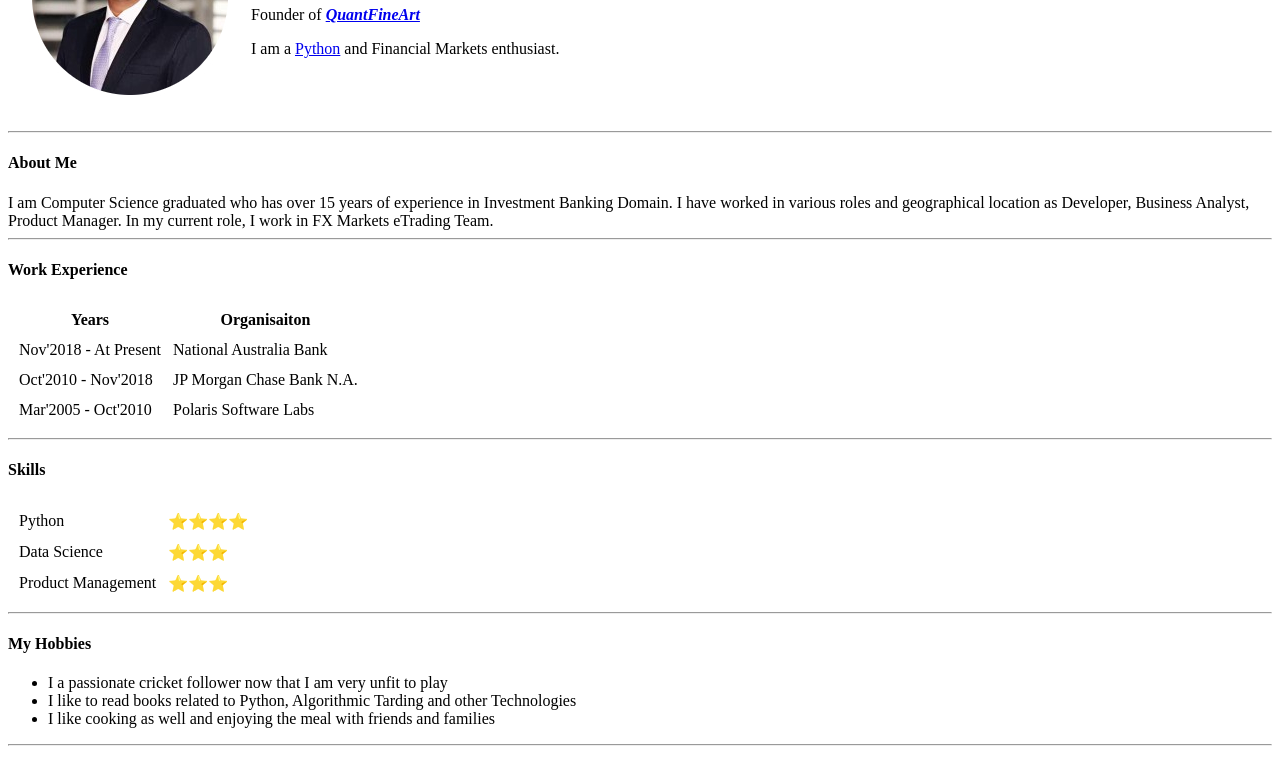
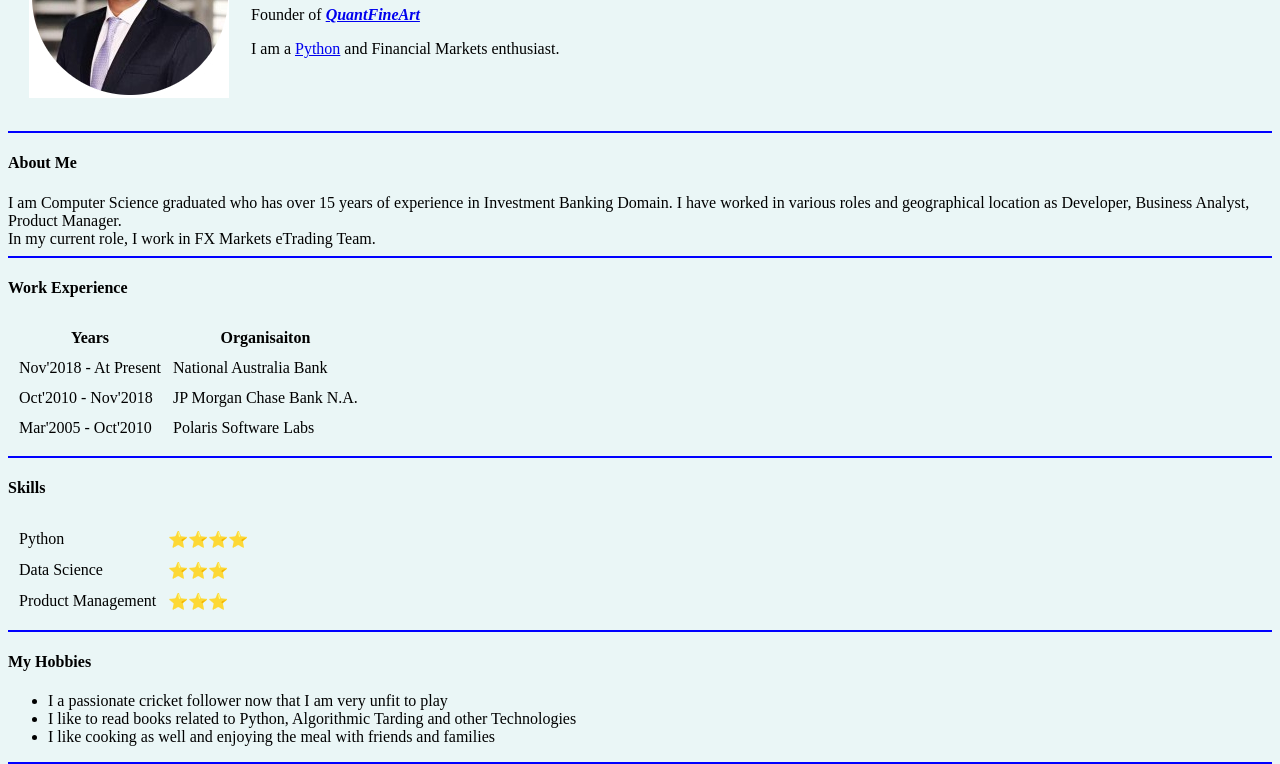
Before and after one commit to quantfineart/profile, a plain HTML site: page index.html in a window 1280 px wide. Shown: the part 131-895 px from the top of the page. Drawn offline with Linux system fonts and the light colour scheme.

Commit message:
adding some style

```diff
--- a/index.html
+++ b/index.html
@@ -4,6 +4,17 @@
     <meta charset="UTF-8">
     <meta content="width=device-width, initial-scale=1.0" name="viewport">
     <title>Kapil Shukla's Public Profile</title>
+    <style>
+        body {
+            background-color: #eaf6f6;
+        }
+        hr{
+            background-color:blue;
+            border-style: none;
+            height: 2px;
+
+        }
+    </style>
 </head>
 <body>
 
@@ -20,14 +31,14 @@
     </tbody>
 
 </table>
-<hr >
+<hr>
 
 <h4>About Me</h4>
 I am Computer Science graduated who has over 15 years of experience in Investment Banking Domain.
-I have worked in various roles and geographical location as Developer, Business Analyst, Product Manager. In my
-current role, I work in FX Markets eTrading Team.
-
-<hr >
+I have worked in various roles and geographical location as Developer, Business Analyst, Product Manager.
+<br>
+In my current role, I work in FX Markets eTrading Team.
+<hr>
 <h4>Work Experience</h4>
 
 <table cellspacing="10px">
@@ -52,10 +63,9 @@ current role, I work in FX Markets eTrading Team.
         <td>Polaris Software Labs</td>
     </tr>
     </tbody>
-
 </table>
 
-<hr size="2">
+<hr>
 
 <h4>Skills</h4>
 
```
